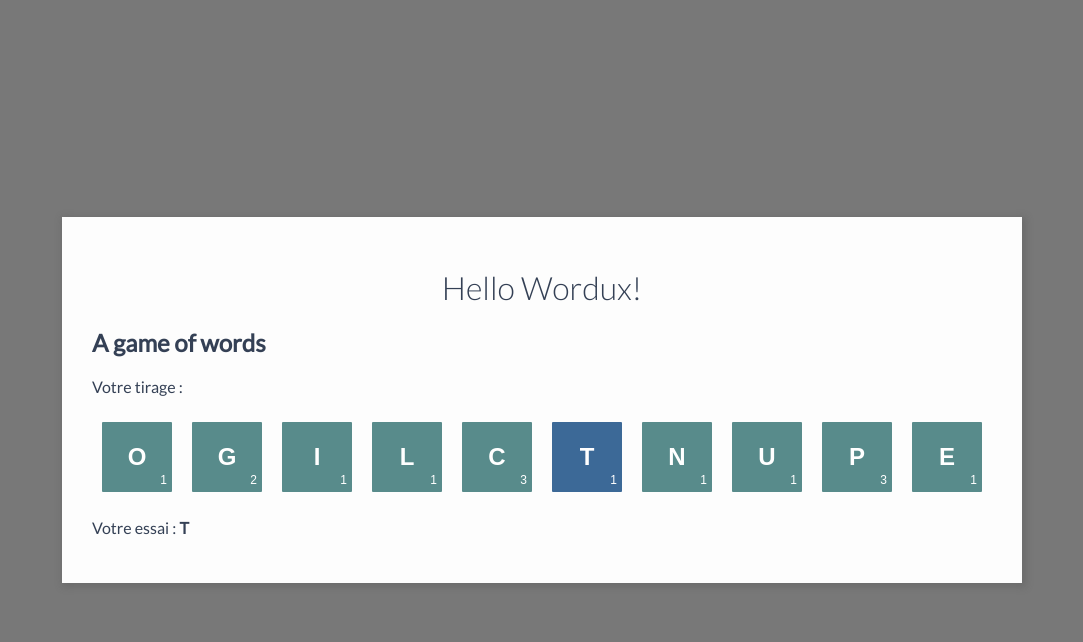
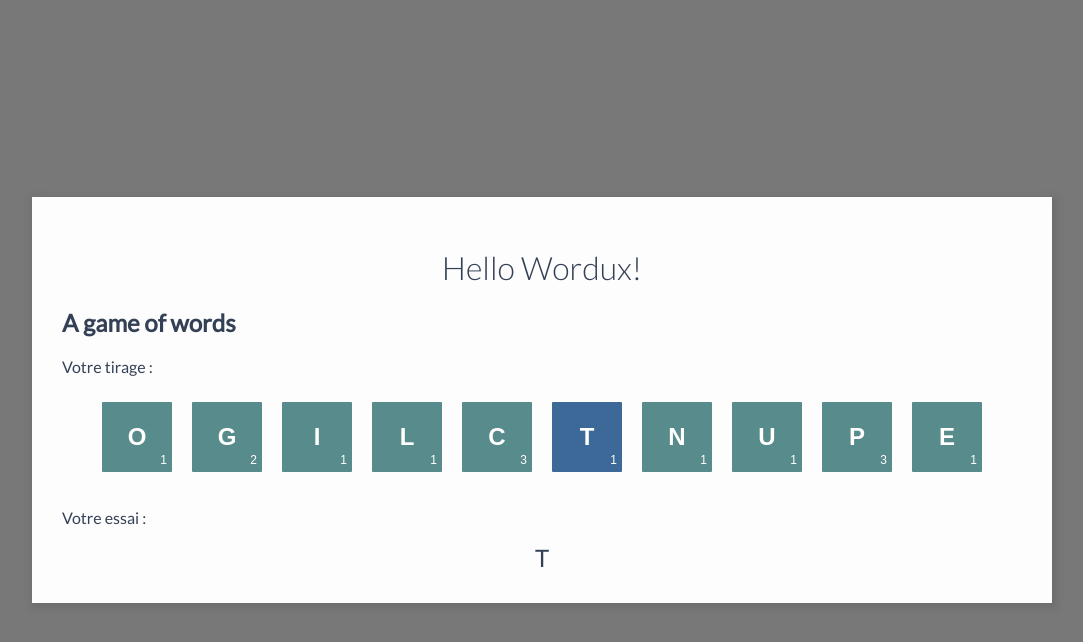
Before and after one commit to ManuKpL/wordux, a React app: page / in a window 1280 px wide. Both pictures are taken after a click on the button "T 1". Shown: the top 642 px of the page, without its empty margins (98-1181 px from the left). Built offline with nearby package versions, Linux system fonts and the light colour scheme.

Commit message:
[FRONT] :lipstick: transitions

```diff
--- a/src/app.jsx
+++ b/src/app.jsx
@@ -39,7 +39,7 @@ class WorduxLayout extends React.Component {
         draw: [...draw, randomLetter],
         remainingCount: this.dynamicList.length,
       }));
-    }, 300);
+    }, 400);
   }
 
   render() {
--- a/src/components/Draw.jsx
+++ b/src/components/Draw.jsx
@@ -5,6 +5,7 @@ import t from '../providers/translate/translate';
 import Letter from './Letter';
 
 const Draw = ({ addLetter, draw, removeLetter }) => {
+  const placeHolder = draw.length === 0 ? (<i>{t('shared.none')}</i>) : '';
   const letters = draw.map(letter => (
     <Letter
       key={letter.uid}
@@ -15,12 +16,12 @@ const Draw = ({ addLetter, draw, removeLetter }) => {
   ));
 
   return (
-    <div class="draw-wrapper">
-      <p>{t('draw.yourDraw')} :</p>
+    <section class="draw-wrapper">
+      <p>{t('draw.yourDraw')} : {placeHolder}</p>
       <div>
         {letters}
       </div>
-    </div>
+    </section>
   );
 };
 
--- a/src/components/Try.jsx
+++ b/src/components/Try.jsx
@@ -4,17 +4,23 @@ import React from 'react';
 import t from '../providers/translate/translate';
 
 const Try = ({ word }) => {
+  let placeHolder;
   let wordElement;
-  if (/[a-z]+/.test(word)) {
-    wordElement = (<i>{t(word)}</i>);
+
+  const isPlaceHolder = /[a-z]+/.test(word);
+  if (isPlaceHolder) {
+    placeHolder = (<i>{t(word)}</i>);
+    wordElement = '';
   } else {
-    wordElement = (<b>{word}</b>);
+    placeHolder = '';
+    wordElement = (<span>{word}</span>);
   }
 
   return (
-    <div class="draw-wrapper">
-      <p>{t('try.yourTry')} : {wordElement}</p>
-    </div>
+    <section class="try-wrapper">
+      <p>{t('try.yourTry')} : {placeHolder}</p>
+      <div>{wordElement}</div>
+    </section>
   );
 };
 
@@ -23,7 +29,7 @@ Try.propTypes = {
 };
 
 Try.defaultProps = {
-  word: 'try.none',
+  word: 'shared.none',
 };
 
 export default Try;
--- a/src/pages/Game.jsx
+++ b/src/pages/Game.jsx
@@ -8,14 +8,14 @@ class Game extends React.Component {
   constructor(props) {
     super(props);
     this.state = {
-      word: 'try.none',
+      word: 'shared.none',
     };
     this.letters = [];
   }
 
   // private
   buildNewWord() {
-    return this.letters.reduce((w, { value }) => w + value, '') || 'try.none';
+    return this.letters.reduce((w, { value }) => w + value, '') || 'shared.none';
   }
 
   addLetterToWord(letter) {
--- a/src/providers/translate/translate.json
+++ b/src/providers/translate/translate.json
@@ -1,12 +1,14 @@
 {
+  "draw": {
+    "yourDraw": "Votre tirage"
+  },
   "game": {
     "baseline": "A game of words"
   },
-  "draw": {
-    "yourDraw": "Votre tirage"
+  "shared": {
+    "none": "aucun"
   },
   "try": {
-    "yourTry": "Votre essai",
-    "none": "aucun"
+    "yourTry": "Votre essai"
   }
 }
--- a/styles/components/_draw.scss
+++ b/styles/components/_draw.scss
@@ -1,6 +1,7 @@
-div.draw-wrapper > div {
+section.draw-wrapper > div {
   display: flex;
   flex-wrap: wrap;
   justify-content: center;
+  min-height: 100px;
   > p > b { font-size: 20px; }
 }
--- a/styles/components/_index.scss
+++ b/styles/components/_index.scss
@@ -1,2 +1,3 @@
 @import 'draw';
 @import 'letter';
+@import 'try';
--- a/styles/components/_letter.scss
+++ b/styles/components/_letter.scss
@@ -1,12 +1,14 @@
+$side: 70px;
+
 button.letter-wrapper {
-  $size: 70px;
 
+  animation: .5s smoothEnter;
   margin: 10px;
   display: flex;
   align-items: center;
   justify-content: center;
-  width: $size;
-  height: $size;
+  width: $side;
+  height: $side;
   background-color: $lightGreen;
   border-radius: 1px;
   color: white;
@@ -20,3 +22,20 @@ button.letter-wrapper {
   }
   &.letter-selected { background-color: $lighBlue; }
 }
+
+@keyframes smoothEnter {
+  0% {
+    opacity: 0;
+    width: 0px;
+    height: 0px;
+  }
+  75% {
+    width: 72px;
+    height: 72px;
+  }
+  100% {
+    opacity: 1;
+    width: $side;
+    height: $side;
+  }
+}
--- /dev/null
+++ b/styles/components/_try.scss
@@ -0,0 +1,7 @@
+section.try-wrapper {
+  > div {
+    text-align: center;
+    min-height: 30px;
+    > span { font-size: 24px; }
+  }
+}
--- a/styles/layout/_page.scss
+++ b/styles/layout/_page.scss
@@ -12,7 +12,7 @@ body {
 div#app > div {
   background-color: rgb(253, 253, 253);
   padding: 30px;
-  min-width: 50vw;
+  min-width: 75vw;
   box-shadow: 2px 2px 7px 2px rgba(80, 80, 80, .3);
 }
 
```
